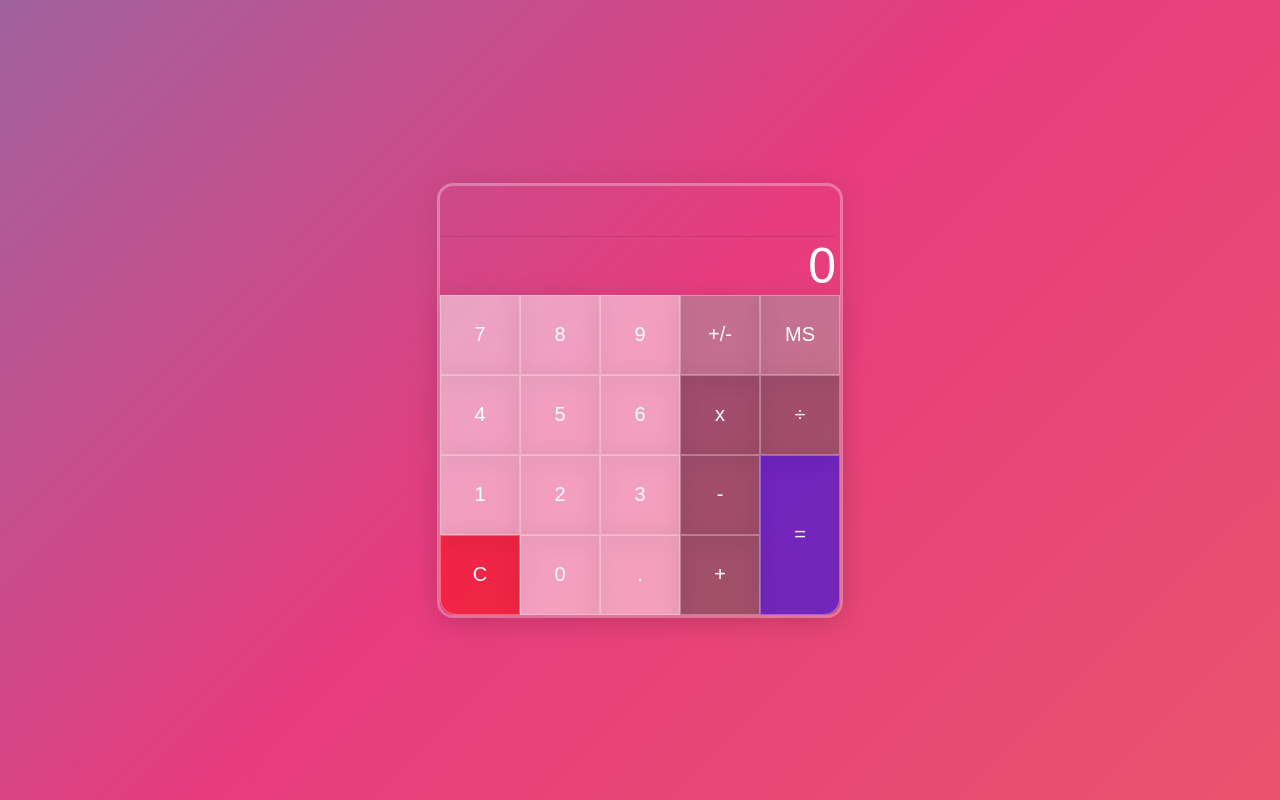
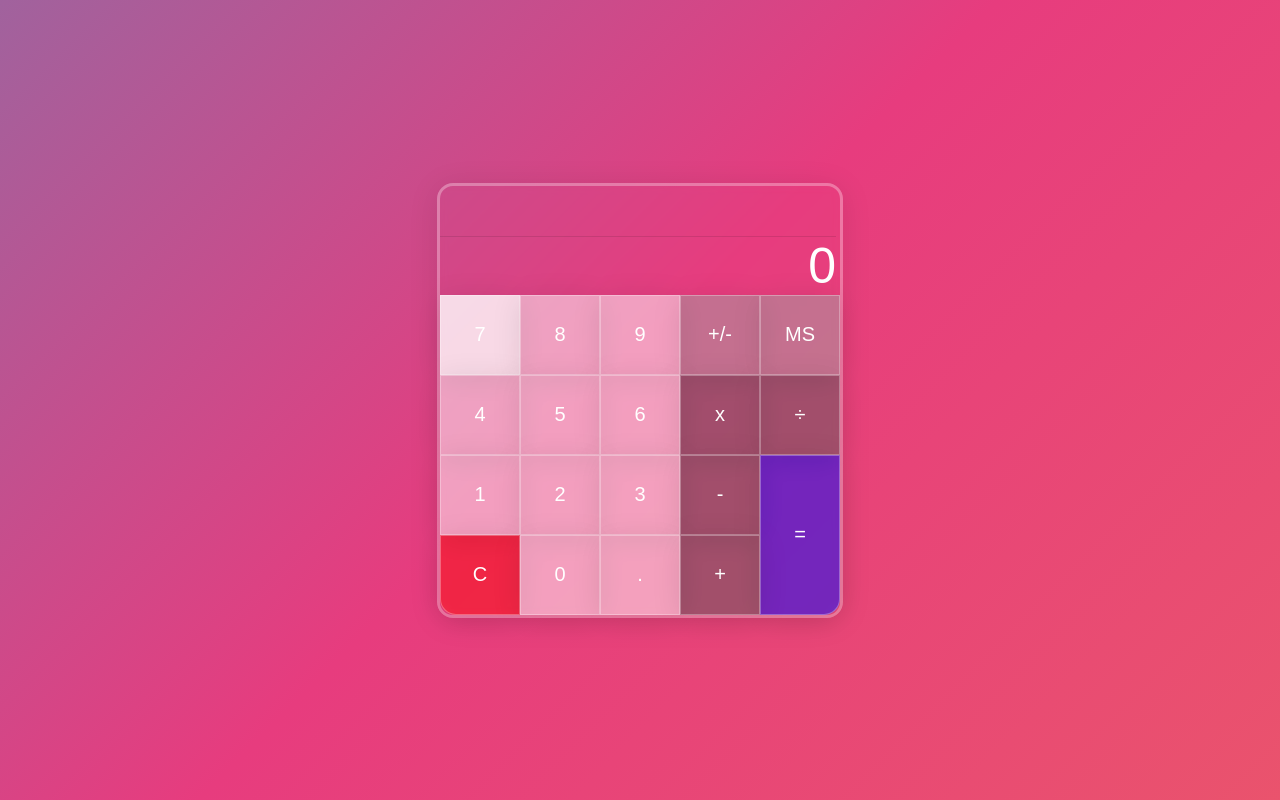
Before and after one commit to kcereno/glass-calc, a React (Create React App) app: page / in a window 1280 px wide. In both pictures the pointer is over the button 480 px from the left and 334 px from the top of the page. Built offline with nearby package versions, Linux system fonts and the light colour scheme.

Commit message:
Add button hover effects

```diff
--- a/src/App.css
+++ b/src/App.css
@@ -88,8 +88,7 @@
 }
 
 .button:hover {
-  background: inherit radial-gradient(circle, transparent 1%, inherit 1%)
-    center/15000%;
+  background: rgba(255, 255, 255, 0.8);
 }
 .button:active {
   background-color: inherit;
@@ -101,6 +100,10 @@
   background-color: rgba(250, 15, 15, 0.5);
   color: white;
   border-bottom-left-radius: 16px;
+}
+
+.button--clear:hover {
+  background-color: rgba(250, 15, 15, 0.8);
 }
 
 .button--operation {
@@ -117,7 +120,15 @@
   border-bottom-right-radius: 16px;
 }
 
+.button--equal:hover {
+  background-color: rgba(0, 8, 255, 0.8);
+}
+
 .button--misc {
   background-color: rgba(161, 161, 161, 0.5);
   color: white;
 }
+
+.button--misc:hover {
+  background-color: rgba(161, 161, 161, 0.8);
+}
```
